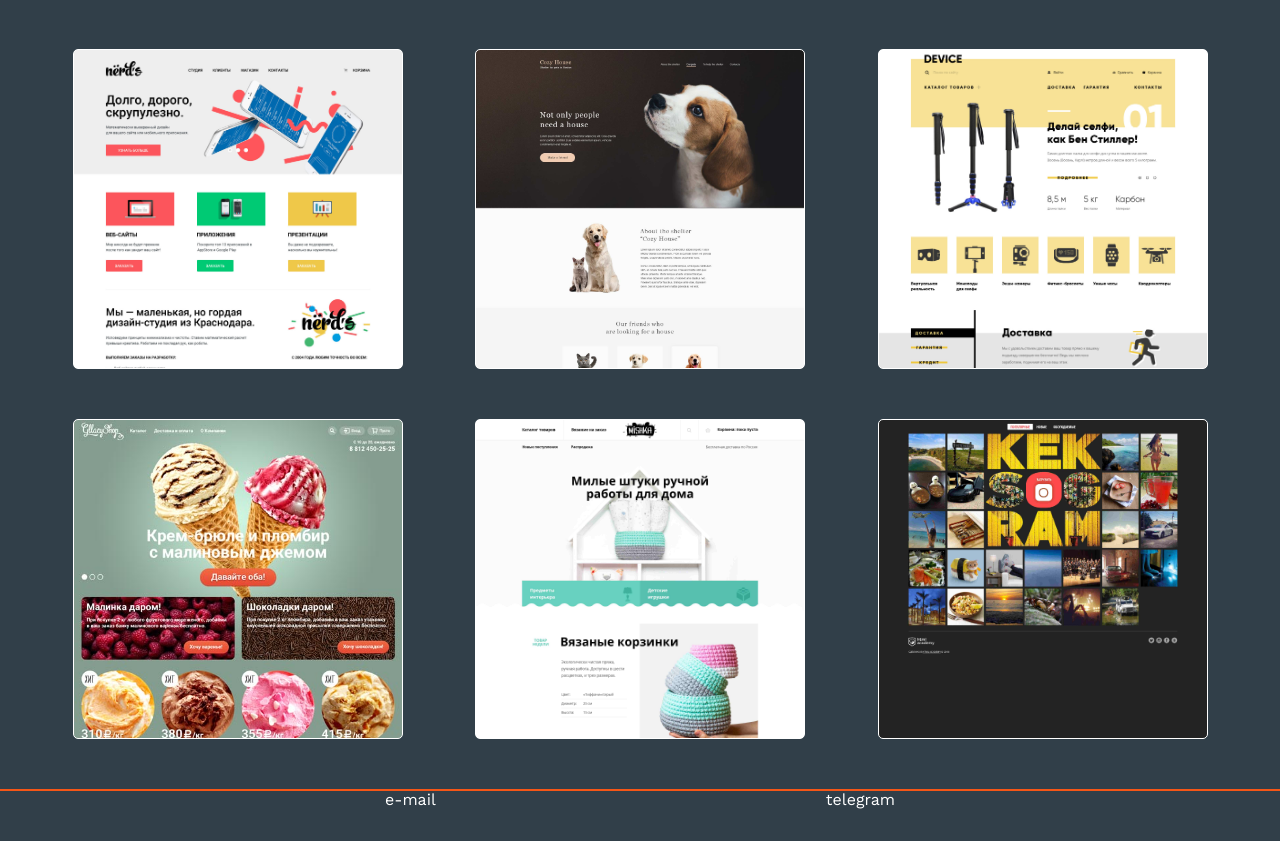
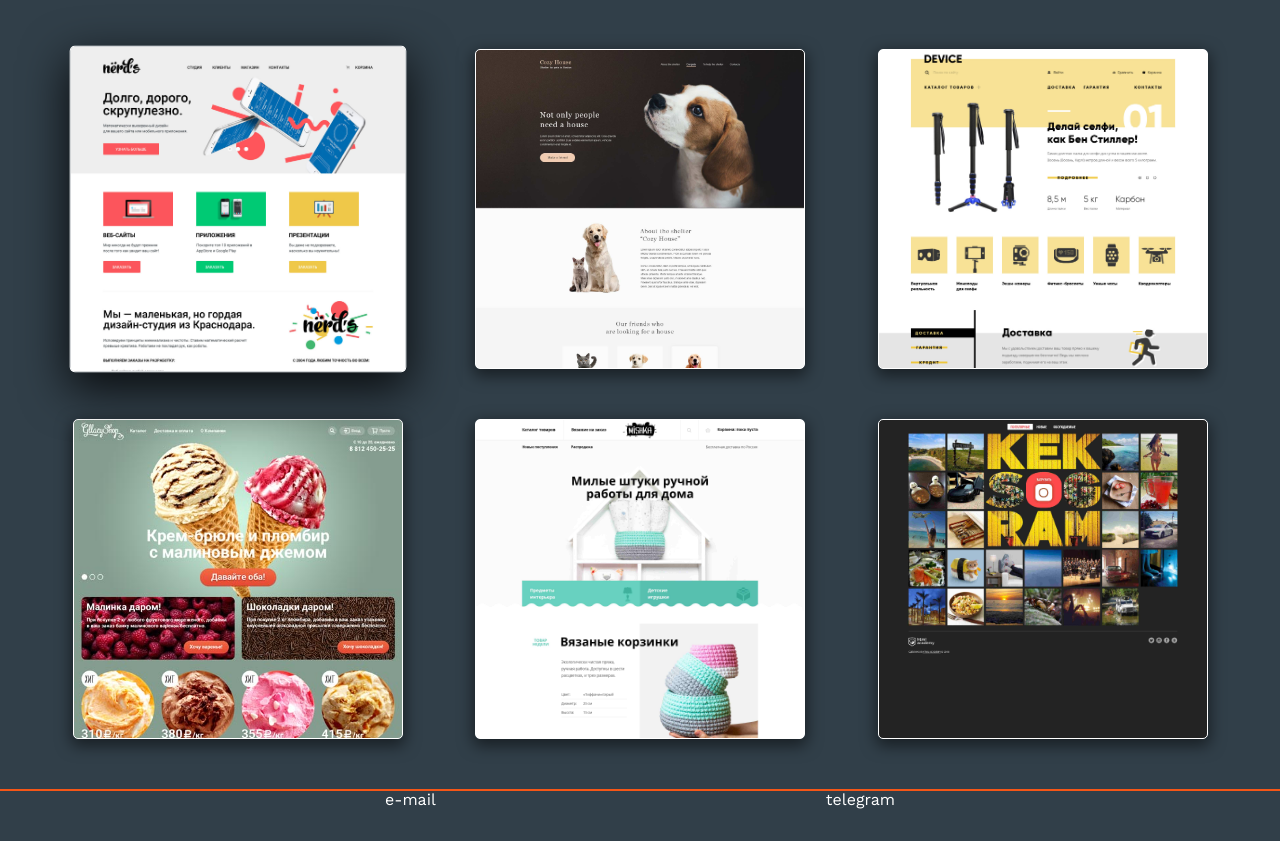
Before and after one commit to gorushkin/portfolioOld2, a website: page source/index.html in a window 1280 px wide. In both pictures the pointer is over the item 237 px from the left and 312 px from the top of the page. Shown: the part 104-945 px from the top of the page. Drawn offline with nearby package versions, Linux system fonts and the light colour scheme; files that its build step writes are made by us from their sources.

Commit message:
немного анимации

```diff
--- a/source/sass/blocks/work.scss
+++ b/source/sass/blocks/work.scss
@@ -20,6 +20,20 @@
   border-radius: 5px;
   border: 1px solid #ffffff;
   margin-bottom: 50px;
+  box-shadow: 0 5px 15px 2px rgba(0, 0, 0, 0.5);
+
+  &:hover,
+  &:focus {
+    box-shadow: 0 15px 45px 2px rgba(0, 0, 0, 0.8);
+    outline: none;
+    transform: scale(1.02);
+    transition: 0.05s;
+  }
+
+  &:active {
+    box-shadow: 0 5px 15px 2px rgba(0, 0, 0, 0.5);
+    outline: none;
+  }
 
   &--nerds {
     background: url("../img/nerds.jpg");
```
